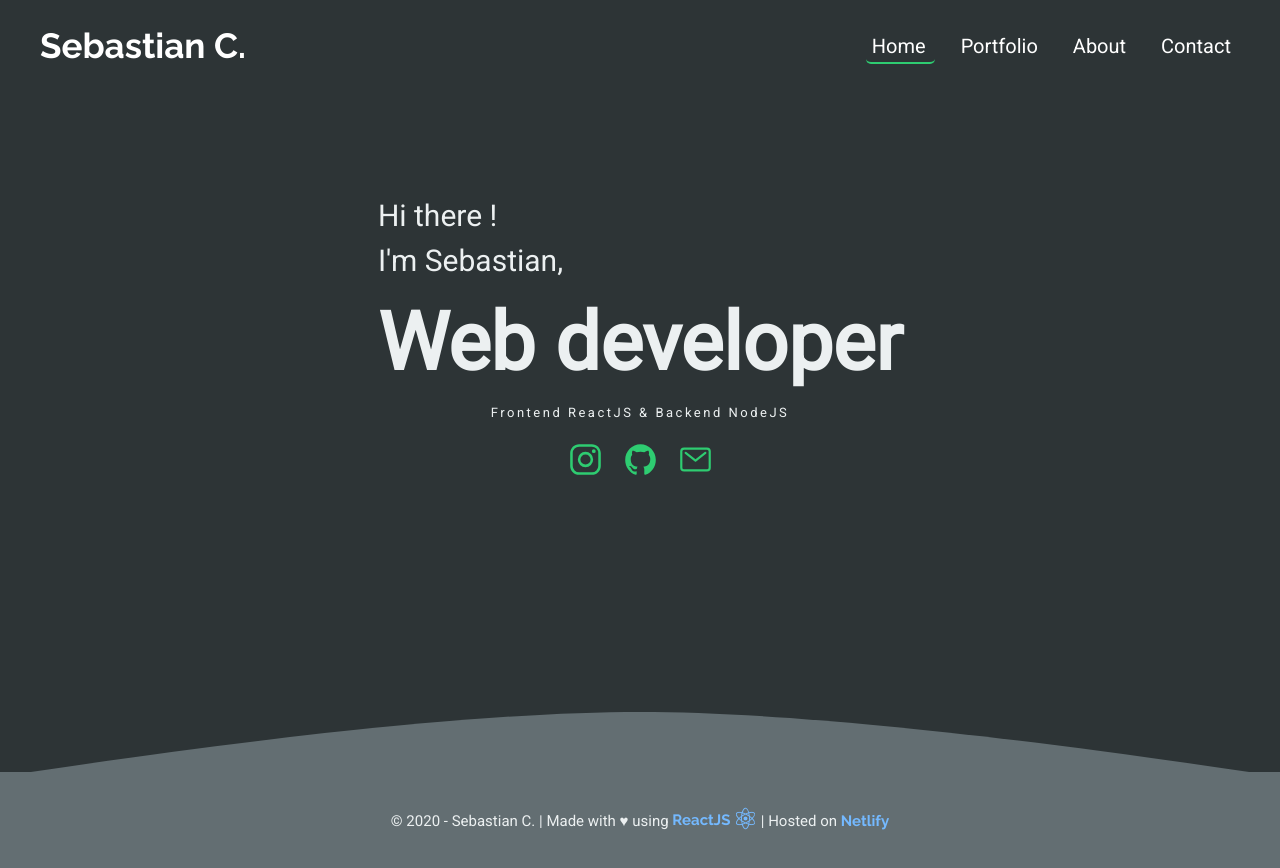
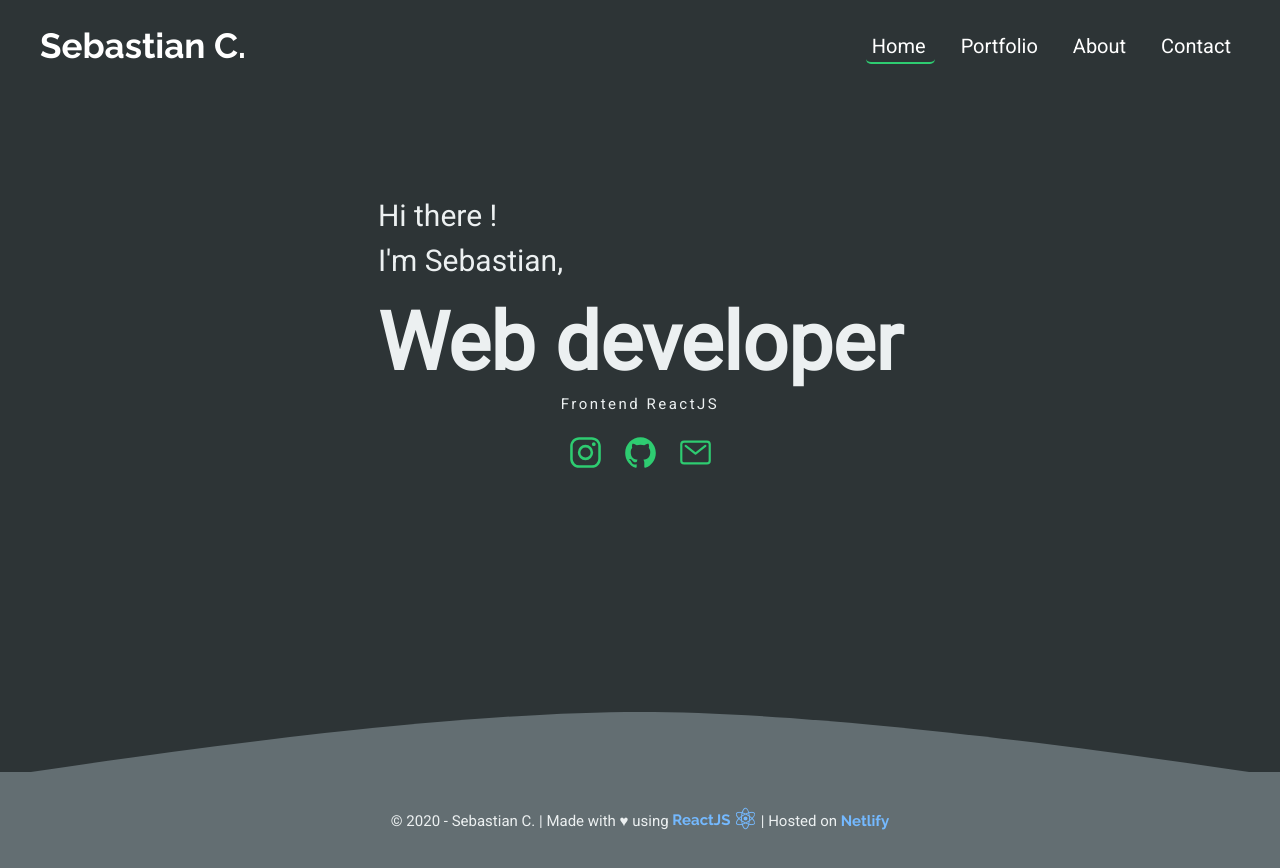
Before and after one commit to sebascarreram/portfolio, a React (Create React App) app in the folder frontend/: page / in a window 1280 px wide. Shown: the top 868 px of the page. Built offline with nearby package versions, Linux system fonts and the light colour scheme.

Commit message:
updated Home and CSS

```diff
--- a/frontend/src/layout/Home/Home.js
+++ b/frontend/src/layout/Home/Home.js
@@ -12,7 +12,7 @@ const Home = () => {
           <h2>Hi there !</h2>
           <h3>I'm Sebastian,</h3>
           <h1>Web developer</h1>
-          <h4>Frontend ReactJS & Backend NodeJS</h4>
+          <h4>Frontend ReactJS</h4>
           <Social />
         </div>
       </section>
--- a/frontend/src/layout/Home/Home.module.css
+++ b/frontend/src/layout/Home/Home.module.css
@@ -31,10 +31,10 @@
 }
 
 .Title h4 {
-  font-size: 1.3rem;
+  font-size: 1.5rem;
   letter-spacing: 2.5px;
   font-weight: 200;
-
+  margin-top: -1rem;
   display: flex;
   justify-content: center;
 }
```
